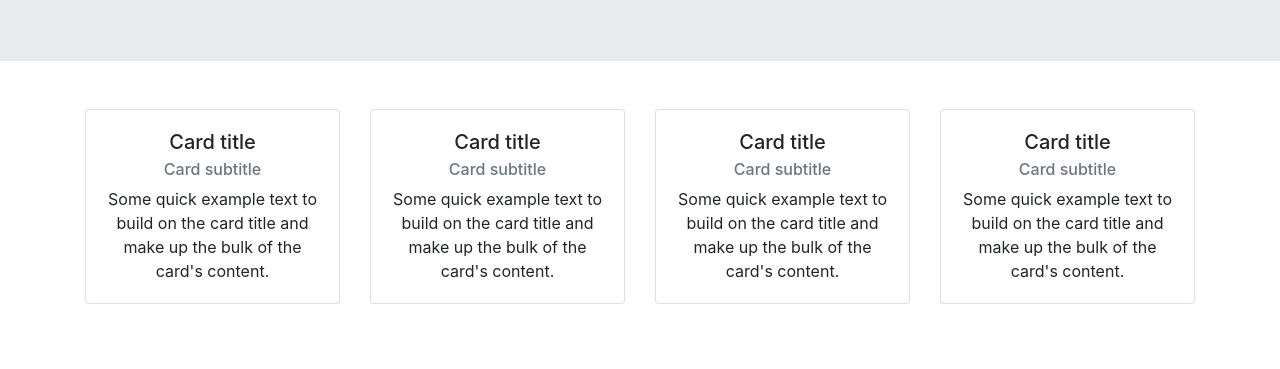
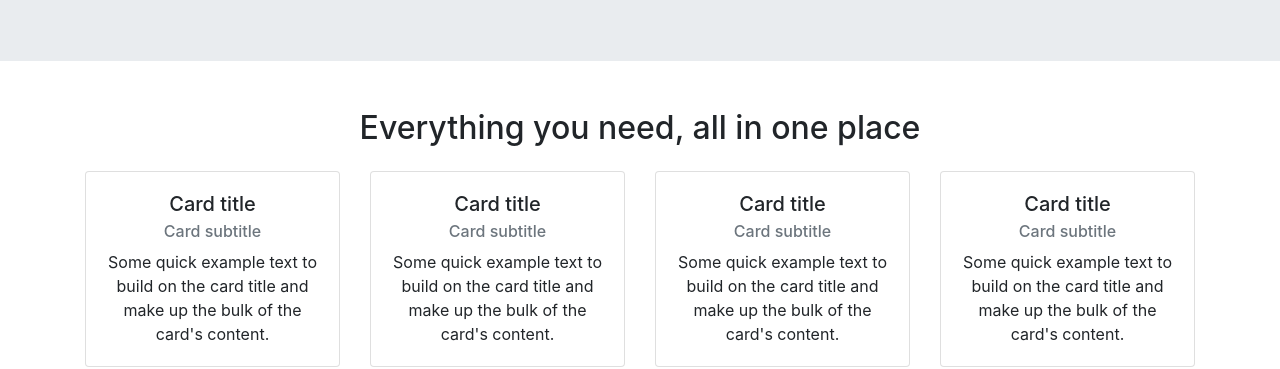
Before and after one commit to maquinde/project-sonny, a plain HTML site: page index.html in a window 1280 px wide. Shown: the part 459-828 px from the top of the page. Drawn offline with nearby package versions, Linux system fonts and the light colour scheme.

Commit message:
added heading to 'everything' container

```diff
--- a/index.html
+++ b/index.html
@@ -73,6 +73,9 @@
 
         <section id="everything" class="mb-5">
           <div class="container">
+            <div class="text-center mb-4">
+              <h2>Everything you need, all in one place</h2>
+            </div>
             <div class="row justify-content-center align-items-center">
               <div class="col-lg">
                 <div class="card mb-4">
```
